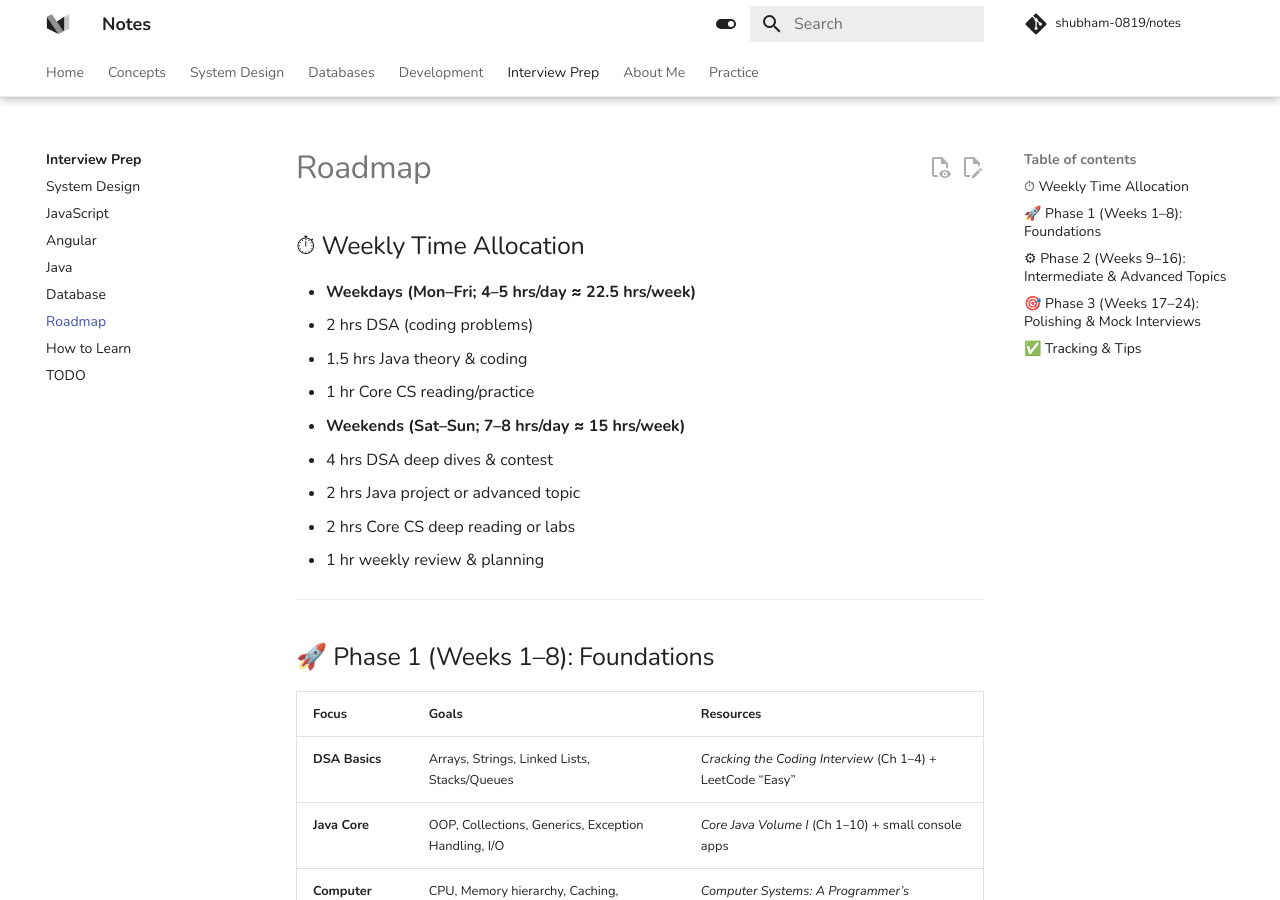
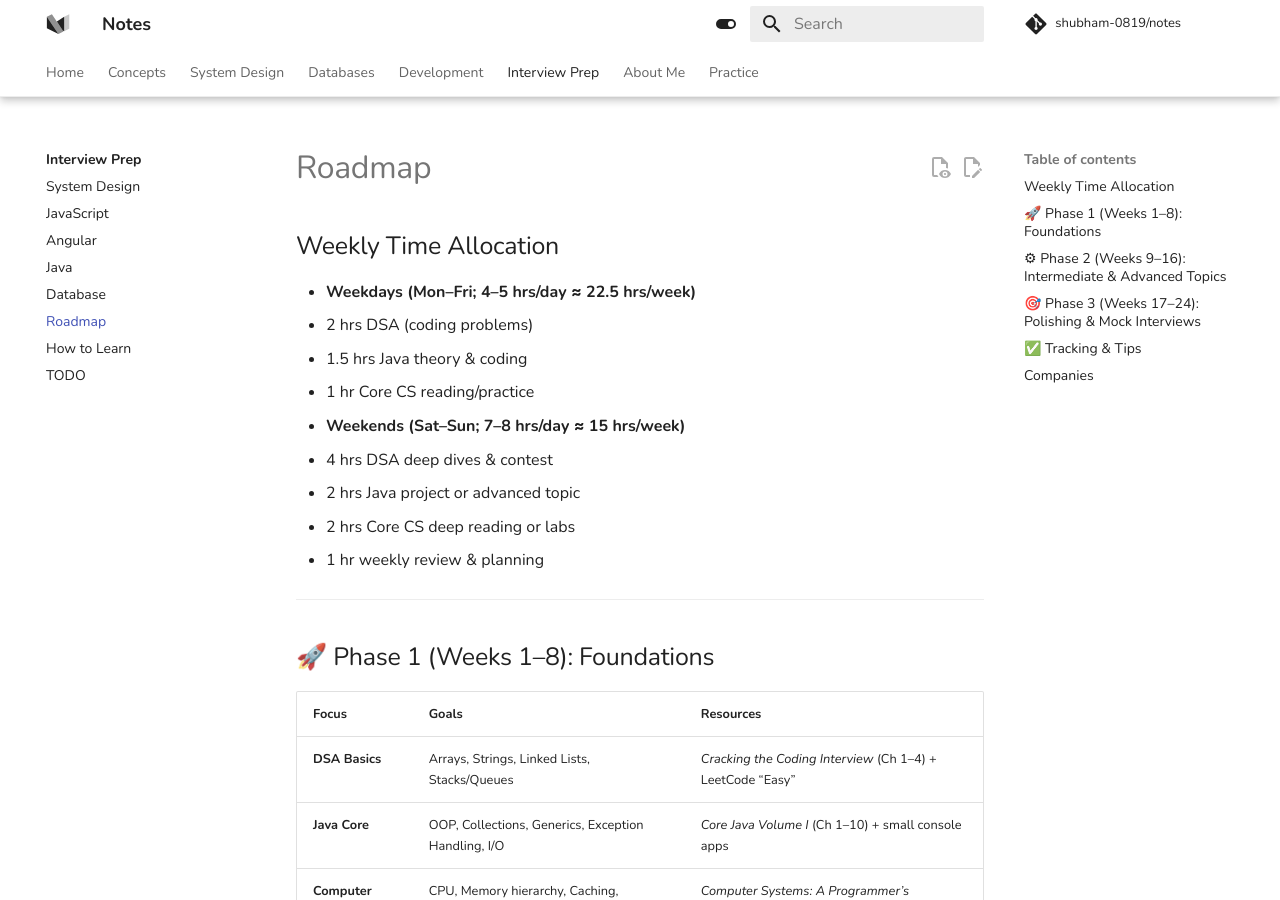
Before and after one commit to shubham-0819/notes, an MkDocs documentation site: the page built from docs/interview/roadmap.md, in a window 1280 px wide and 900 px high. Built offline with MkDocs 1.6.1 and Material for MkDocs 9.7.7, drawn with Linux system fonts in a browser that asks for light colours; comment, search, counter and statistics services are not loaded; some of the changed text lies outside the part shown.

Commit message:
updated my local notes

```diff
--- a/docs/interview/roadmap.md
+++ b/docs/interview/roadmap.md
@@ -1,4 +1,4 @@
-## ⏱ Weekly Time Allocation
+## Weekly Time Allocation
 - **Weekdays (Mon–Fri; 4–5 hrs/day ≈ 22.5 hrs/week)**
   - 2 hrs DSA (coding problems)
   - 1.5 hrs Java theory & coding
@@ -72,3 +72,7 @@
 3. **Flashcards/Anki:** For CS concepts and Java APIs.
 4. **Health & Breaks:** 5 min break every 25 min; weekly “light” day to recharge.
 5. **Progress Check:** Every 2 weeks, do a timed 2-hr DSA test and review weak areas.
+
+## Companies
+
+- [Target Companies](./companies.md)
```
Also changed, not shown: docs/interview/companies.md (added, +19 -0 lines).
